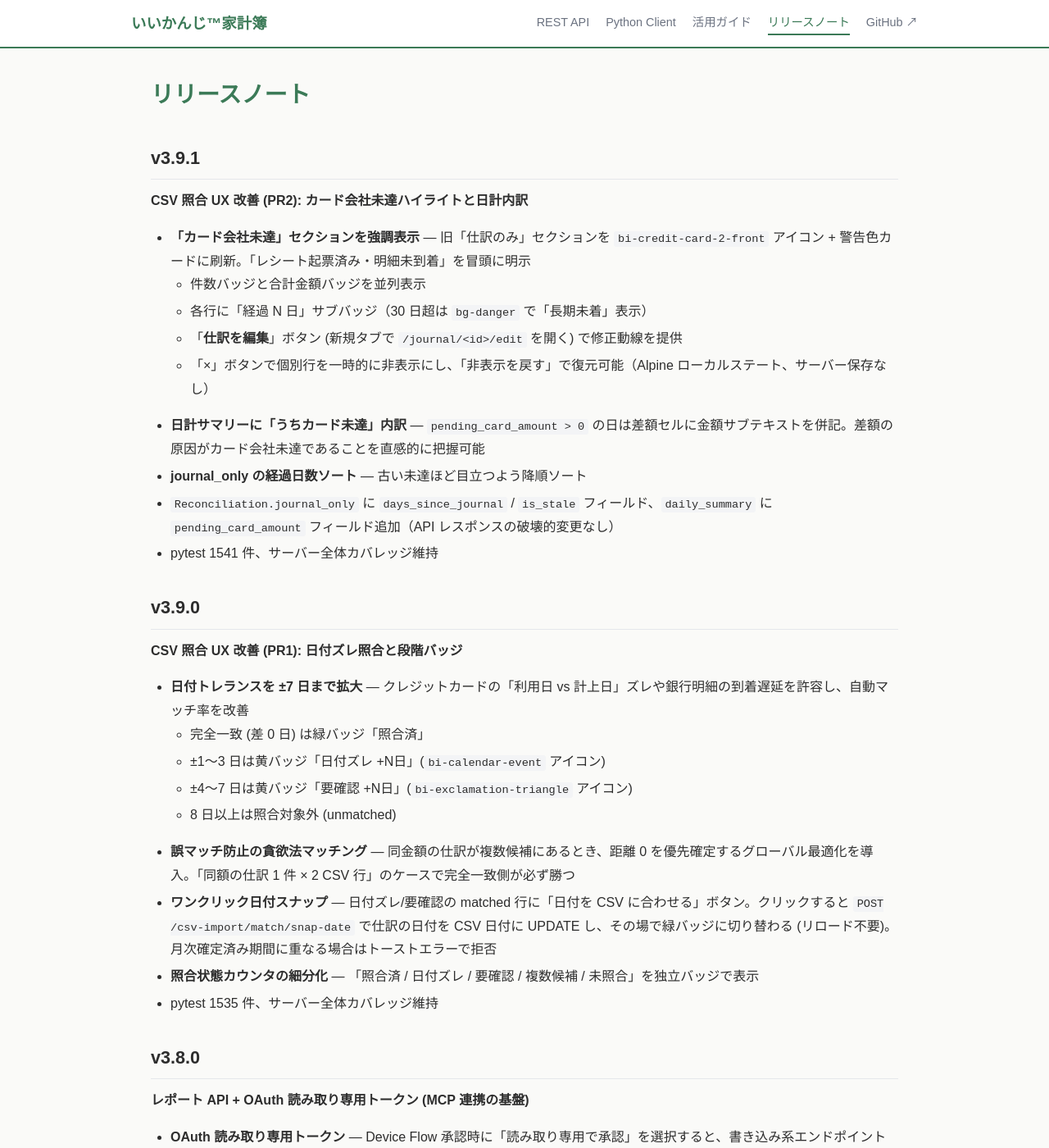
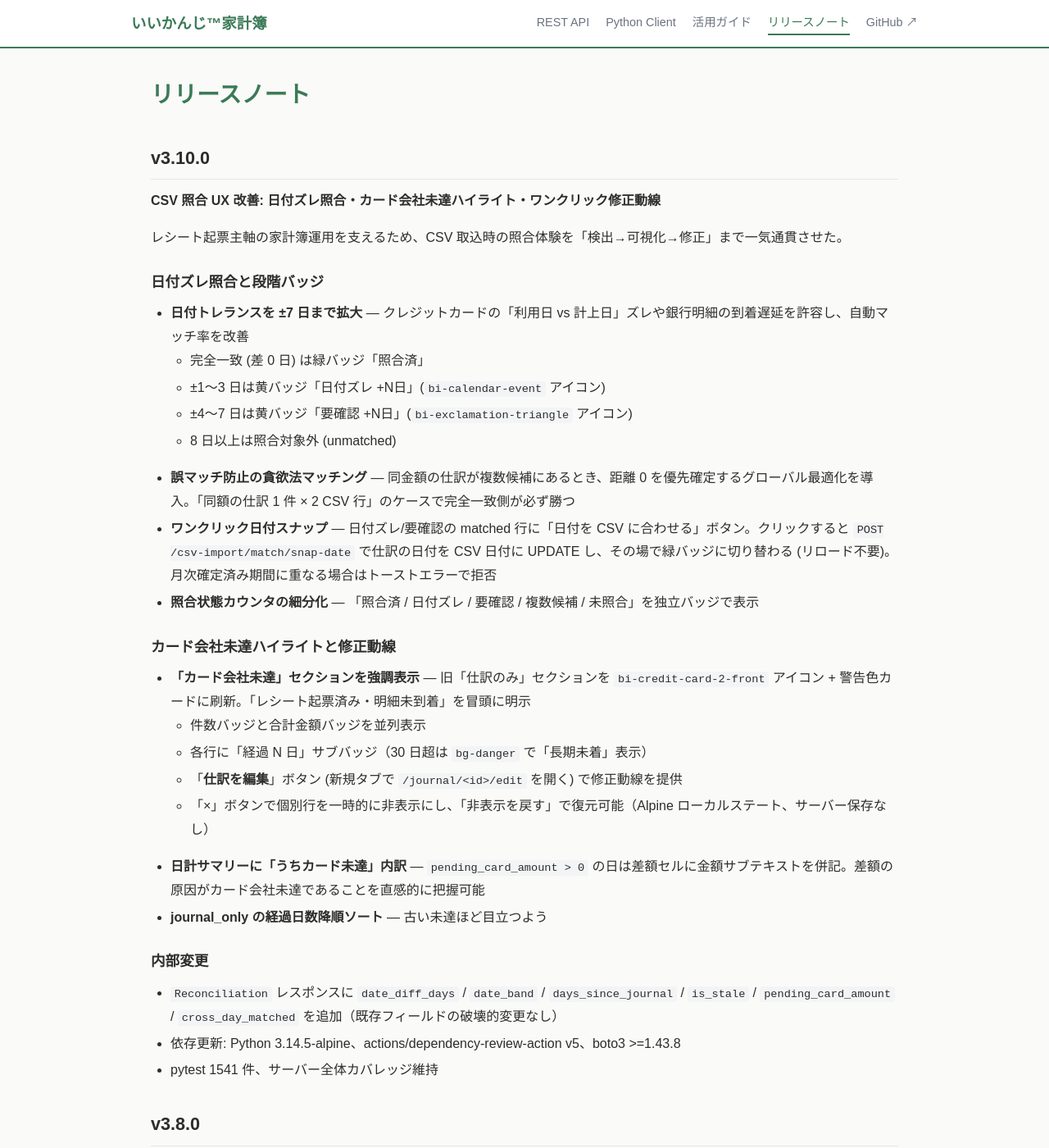
Before and after one commit to nananek/iikanji-kakeibo, a Jekyll site: the page built from docs/releases.md, in a window 1280 px wide and 1400 px high. Shown: the whole window at 82% size. Built offline with Jekyll 4.4.1, drawn with Linux system fonts in a browser that asks for light colours; part of the change alters nothing that is shown.

Commit message:
chore(release): v3.10.0 — CSV 照合 UX 改善
- docker-compose.yml.example の image を 3.10.0 に更新
- releases.md を v3.9.0/v3.9.1 から v3.10.0 統合版に書き換え

Co-Authored-By: Claude Opus 4.7 (1M context) <noreply@anthropic.com>

```diff
--- a/docs/releases.md
+++ b/docs/releases.md
@@ -5,24 +5,13 @@ title: リリースノート
 
 # リリースノート
 
-## v3.9.1
+## v3.10.0
 
-**CSV 照合 UX 改善 (PR2): カード会社未達ハイライトと日計内訳**
+**CSV 照合 UX 改善: 日付ズレ照合・カード会社未達ハイライト・ワンクリック修正動線**
 
-- **「カード会社未達」セクションを強調表示** — 旧「仕訳のみ」セクションを `bi-credit-card-2-front` アイコン + 警告色カードに刷新。「レシート起票済み・明細未到着」を冒頭に明示
-  - 件数バッジと合計金額バッジを並列表示
-  - 各行に「経過 N 日」サブバッジ（30 日超は `bg-danger` で「長期未着」表示）
-  - 「**仕訳を編集**」ボタン (新規タブで `/journal/<id>/edit` を開く) で修正動線を提供
-  - 「×」ボタンで個別行を一時的に非表示にし、「非表示を戻す」で復元可能（Alpine ローカルステート、サーバー保存なし）
-- **日計サマリーに「うちカード未達」内訳** — `pending_card_amount > 0` の日は差額セルに金額サブテキストを併記。差額の原因がカード会社未達であることを直感的に把握可能
-- **journal_only の経過日数ソート** — 古い未達ほど目立つよう降順ソート
-- `Reconciliation.journal_only` に `days_since_journal` / `is_stale` フィールド、`daily_summary` に `pending_card_amount` フィールド追加（API レスポンスの破壊的変更なし）
-- pytest 1541 件、サーバー全体カバレッジ維持
+レシート起票主軸の家計簿運用を支えるため、CSV 取込時の照合体験を「検出→可視化→修正」まで一気通貫させた。
 
-## v3.9.0
-
-**CSV 照合 UX 改善 (PR1): 日付ズレ照合と段階バッジ**
-
+### 日付ズレ照合と段階バッジ
 - **日付トレランスを ±7 日まで拡大** — クレジットカードの「利用日 vs 計上日」ズレや銀行明細の到着遅延を許容し、自動マッチ率を改善
   - 完全一致 (差 0 日) は緑バッジ「照合済」
   - ±1〜3 日は黄バッジ「日付ズレ +N日」(`bi-calendar-event` アイコン)
@@ -31,7 +20,20 @@ title: リリースノート
 - **誤マッチ防止の貪欲法マッチング** — 同金額の仕訳が複数候補にあるとき、距離 0 を優先確定するグローバル最適化を導入。「同額の仕訳 1 件 × 2 CSV 行」のケースで完全一致側が必ず勝つ
 - **ワンクリック日付スナップ** — 日付ズレ/要確認の matched 行に「日付を CSV に合わせる」ボタン。クリックすると `POST /csv-import/match/snap-date` で仕訳の日付を CSV 日付に UPDATE し、その場で緑バッジに切り替わる (リロード不要)。月次確定済み期間に重なる場合はトーストエラーで拒否
 - **照合状態カウンタの細分化** — 「照合済 / 日付ズレ / 要確認 / 複数候補 / 未照合」を独立バッジで表示
-- pytest 1535 件、サーバー全体カバレッジ維持
+
+### カード会社未達ハイライトと修正動線
+- **「カード会社未達」セクションを強調表示** — 旧「仕訳のみ」セクションを `bi-credit-card-2-front` アイコン + 警告色カードに刷新。「レシート起票済み・明細未到着」を冒頭に明示
+  - 件数バッジと合計金額バッジを並列表示
+  - 各行に「経過 N 日」サブバッジ（30 日超は `bg-danger` で「長期未着」表示）
+  - 「**仕訳を編集**」ボタン (新規タブで `/journal/<id>/edit` を開く) で修正動線を提供
+  - 「×」ボタンで個別行を一時的に非表示にし、「非表示を戻す」で復元可能（Alpine ローカルステート、サーバー保存なし）
+- **日計サマリーに「うちカード未達」内訳** — `pending_card_amount > 0` の日は差額セルに金額サブテキストを併記。差額の原因がカード会社未達であることを直感的に把握可能
+- **journal_only の経過日数降順ソート** — 古い未達ほど目立つよう
+
+### 内部変更
+- `Reconciliation` レスポンスに `date_diff_days` / `date_band` / `days_since_journal` / `is_stale` / `pending_card_amount` / `cross_day_matched` を追加（既存フィールドの破壊的変更なし）
+- 依存更新: Python 3.14.5-alpine、actions/dependency-review-action v5、boto3 >=1.43.8
+- pytest 1541 件、サーバー全体カバレッジ維持
 
 ## v3.8.0
 
```
Also changed, not shown: 1 other file.
